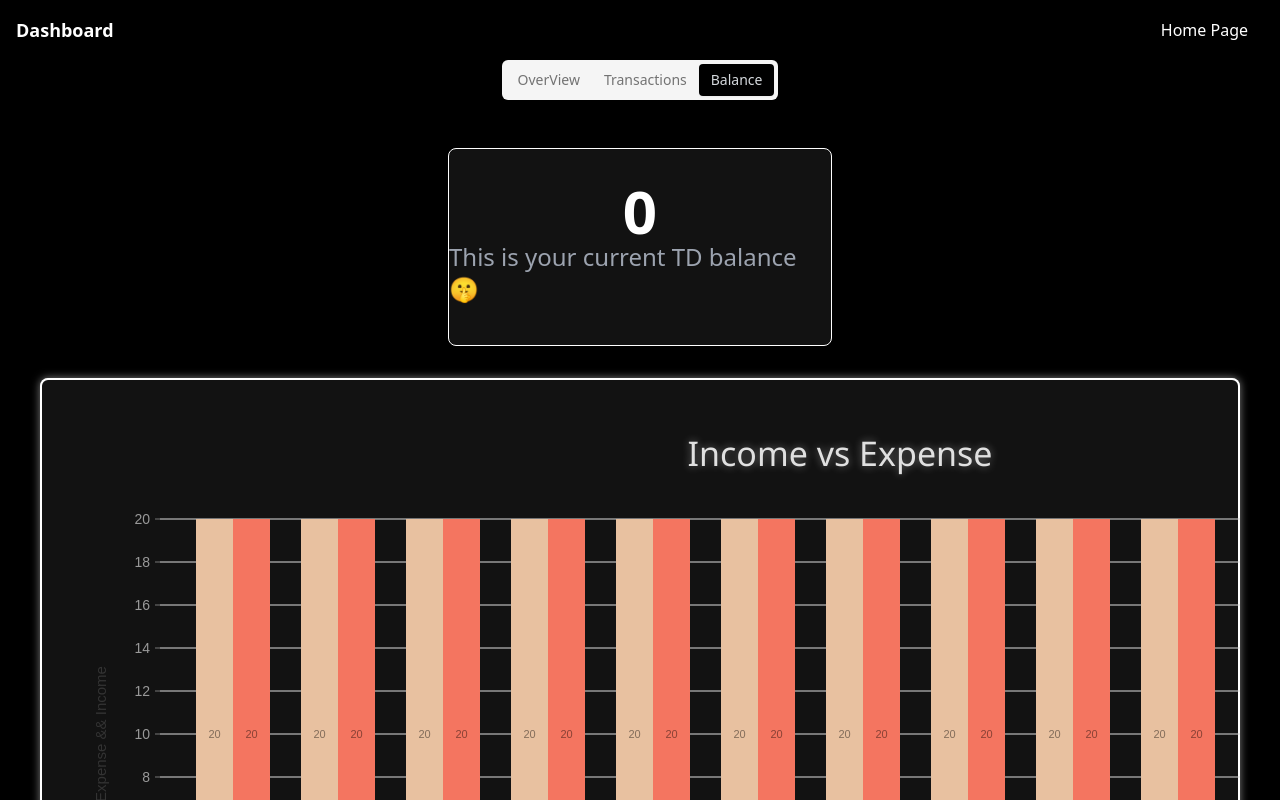
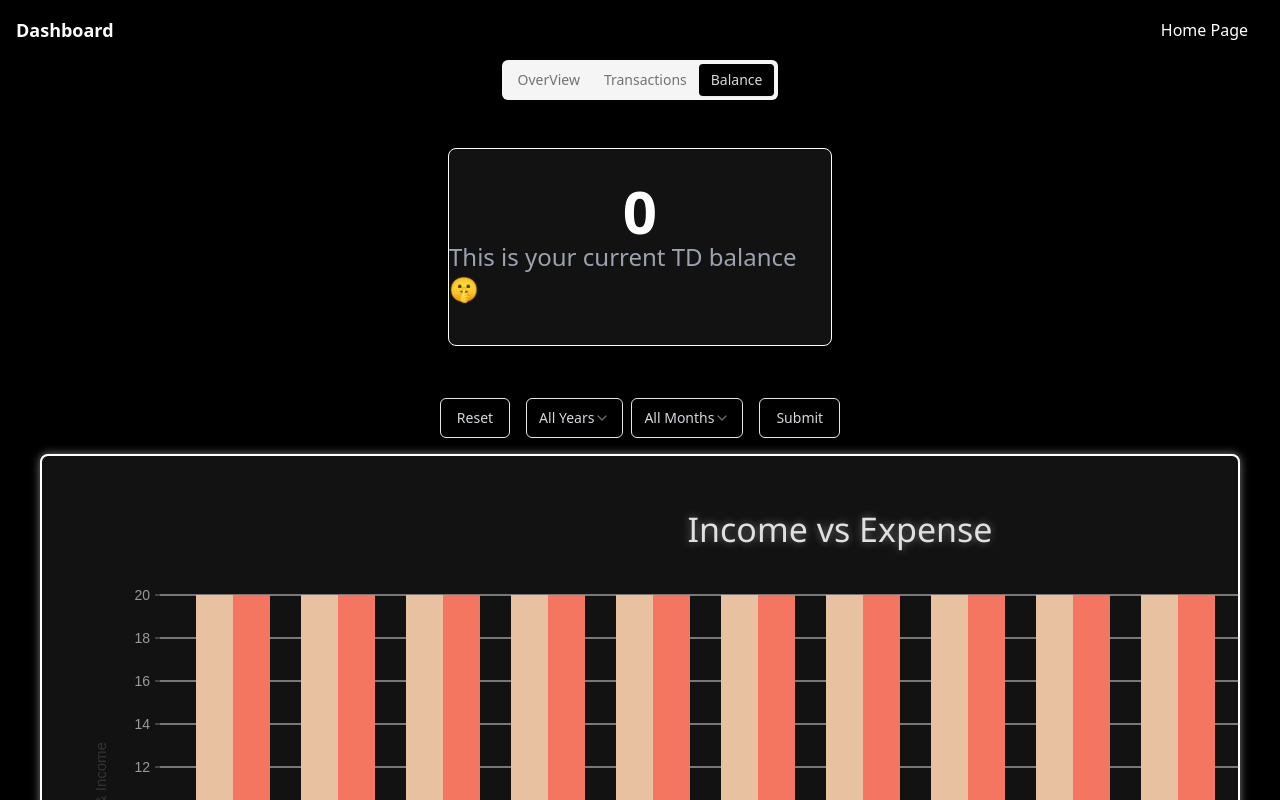
Before and after one commit to ParsaPeikani/BudgetBuddy-Tracker, a Next.js app: page /dashboard in a window 1280 px wide. Shown: the top 800 px of the page. Built offline with nearby package versions, Linux system fonts and the light colour scheme; no server answers; the database is empty.

Commit message:
Added Select Date component to the balance chart

```diff
--- a/src/app/dashboard/page.tsx
+++ b/src/app/dashboard/page.tsx
@@ -461,6 +461,7 @@ export default function Dashboard() {
                 <SelectDate
                   getNewTransactions={getNewTransactions}
                   fetchTransactions={fetchTransactions}
+                  showAllTransactions
                 />
               </div>
             )}
@@ -582,6 +583,14 @@ export default function Dashboard() {
                       </p>
                     </div>
                   </div>
+                  <div>
+                    <div className="flex justify-center pt-5">
+                      <SelectDate
+                        getNewTransactions={getNewTransactions}
+                        fetchTransactions={fetchTransactions}
+                        showAllTransactions={false}
+                      />
+                    </div>
                     <div className="shadow-xl rounded-lg overflow-hidden mx-10">
                       <div className="p-12 border-2 border-white glow rounded-lg bg-gray-950">
                         <TdIncomeVsExpenseChart
@@ -590,6 +599,7 @@ export default function Dashboard() {
                           year={year || ""}
                           isLoading={isLoading}
                         />
+                      </div>
                     </div>
                   </div>
 
--- a/src/components/SelectDate/selectDate.tsx
+++ b/src/components/SelectDate/selectDate.tsx
@@ -28,9 +28,11 @@ const FormSchema = z.object({
 export function SelectDate({
   getNewTransactions,
   fetchTransactions,
+  showAllTransactions = true,
 }: {
   getNewTransactions: (data: any) => void;
   fetchTransactions: (latestYear: boolean) => void;
+  showAllTransactions: boolean;
 }) {
   const form = useForm<z.infer<typeof FormSchema>>({
     resolver: zodResolver(FormSchema),
@@ -163,9 +165,11 @@ export function SelectDate({
         </Form>
       </div>
       <div className="pt-4">
-        <Button variant="outline" onClick={() => fetchTransactions(false)}>
-          Get All Transactions
-        </Button>
+        {showAllTransactions && (
+          <Button variant="outline" onClick={() => fetchTransactions(false)}>
+            Get All Transactions
+          </Button>
+        )}
       </div>
     </div>
   );
```
Lines whose indentation alone changed are shown as unchanged.
